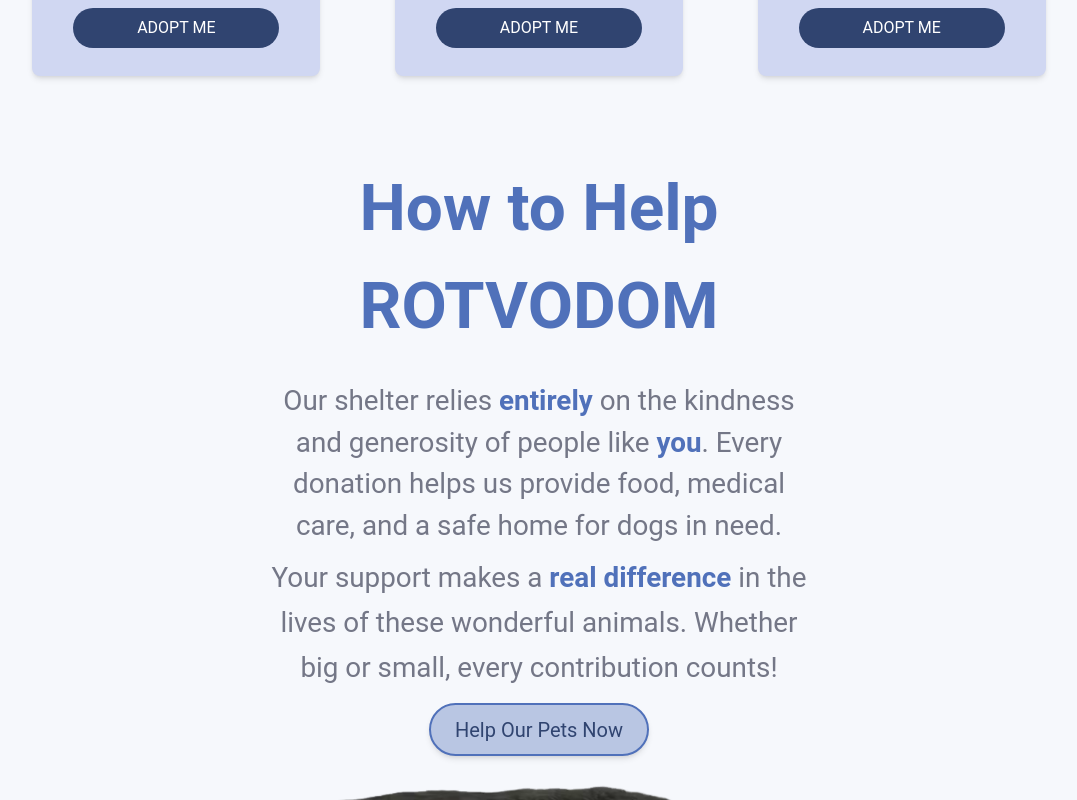
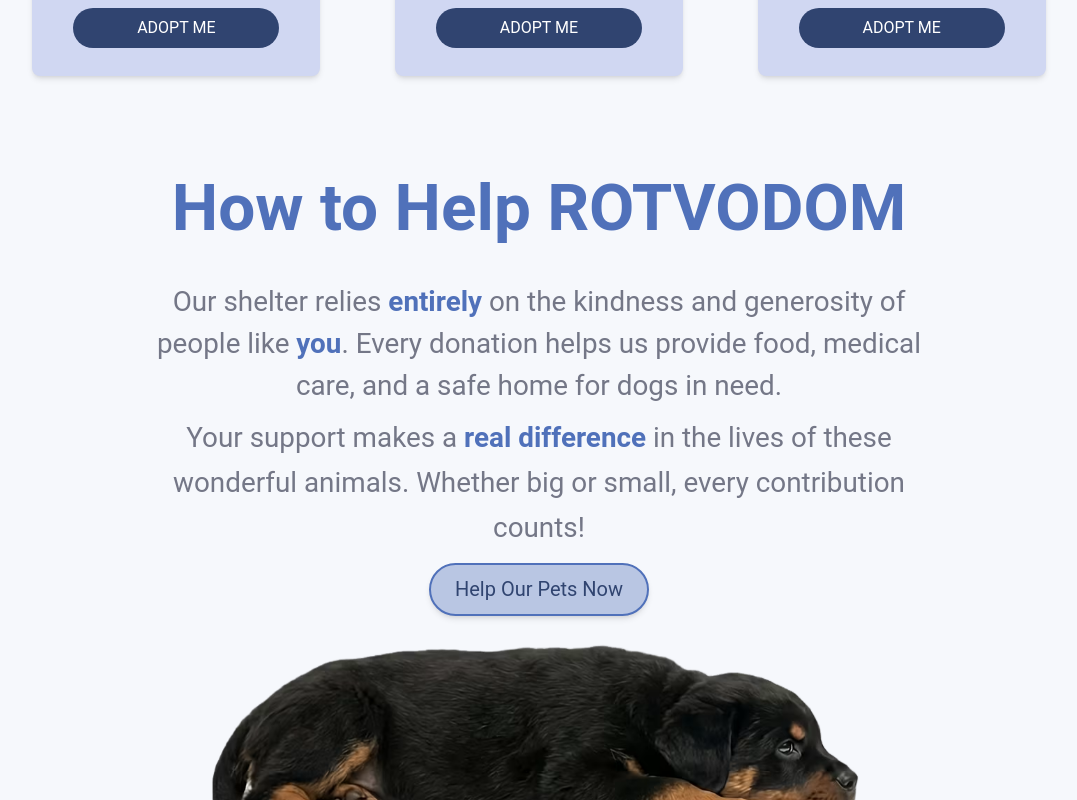
Before and after one commit to bavayra/dog-shelter, a React (Vite) app: page / in a window 1280 px wide. Shown: the part 2920-3720 px from the top of the page, without its empty margins (101-1178 px from the left). Built offline with nearby package versions, Linux system fonts and the light colour scheme; a web font is replaced by a local one.

Commit message:
style(HowToHelp-1280): increased w of the text block container

```diff
--- a/src/styles/custom-breakpoints.css
+++ b/src/styles/custom-breakpoints.css
@@ -482,6 +482,16 @@
   .filter-button {
     font-size: 0.85rem;
   }
+  #help .container {
+    max-width: 1400px;
+    padding-inline: 2rem;
+  }
+
+  #help .help-content-width {
+    width: 100%;
+    padding-inline: 3rem;
+    margin-inline: auto;
+  }
   #adoption-rules .container {
     max-width: 70rem;
   }
```
